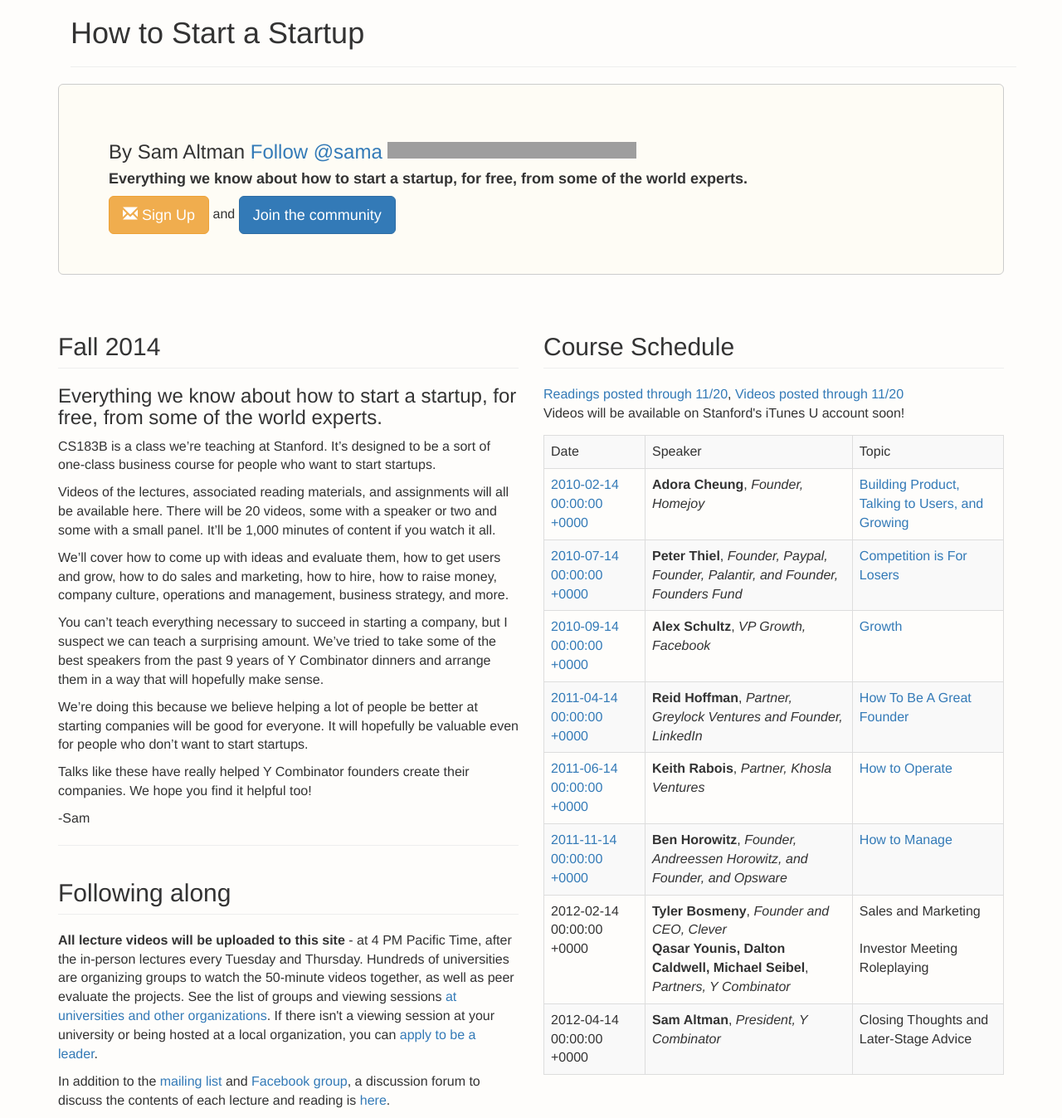
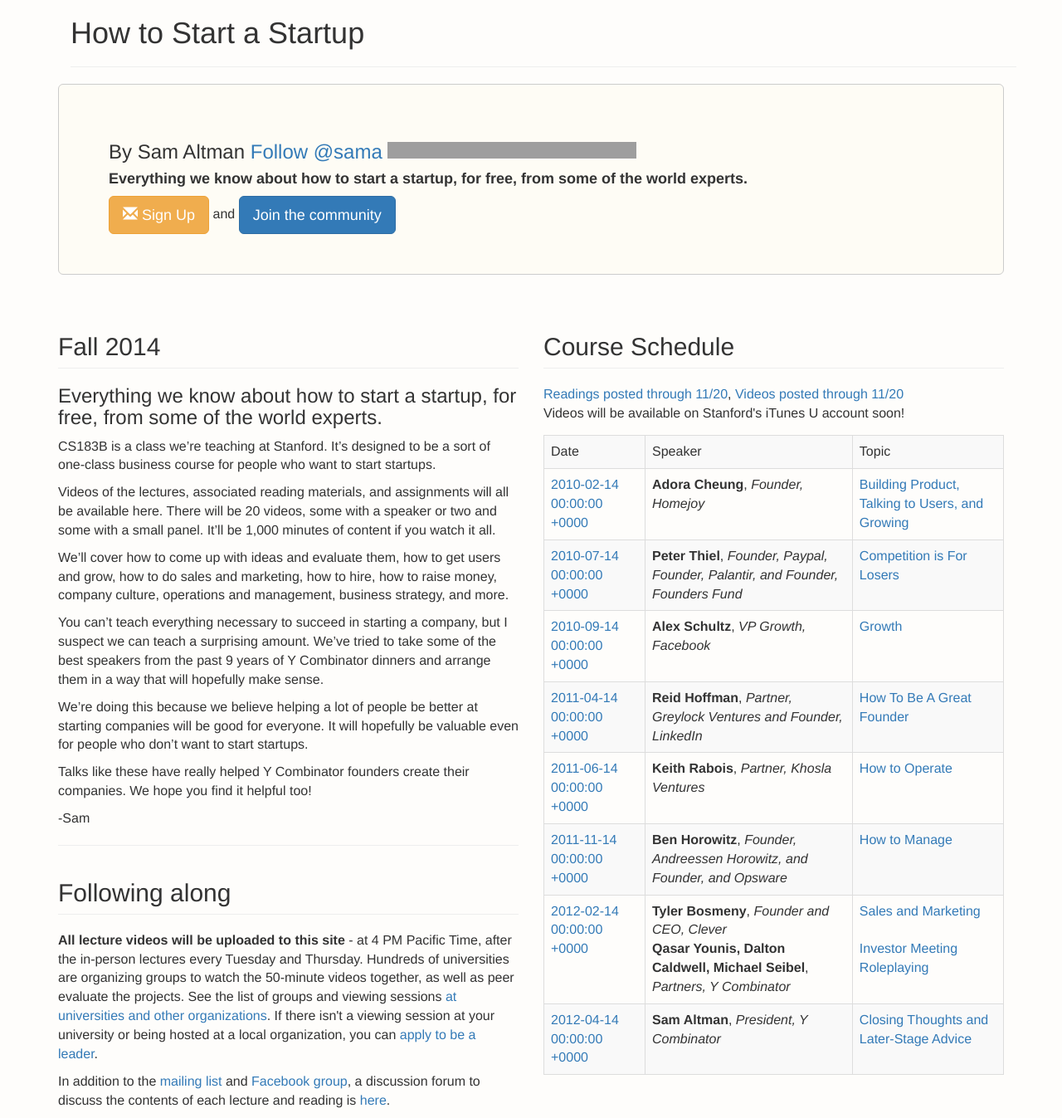
Before and after one commit to potluck/cs183b-bootstrap, a Jekyll site: the page built from index.md, in a window 1280 px wide. Shown: the whole page at 83% size. Built offline with Jekyll 4.4.1, drawn with Linux system fonts in a browser that asks for light colours; nearby versions of some CDN libraries; library files that are not in the unit come from our copies; comment, search, counter and statistics services are not loaded; a file with an impossible date is left out; grey boxes are pictures that could not be loaded.

Commit message:
Update index.md

```diff
--- a/index.md
+++ b/index.md
@@ -71,8 +71,8 @@
       {% for course in site.courses %}
 
       <tr>
-        <td>{% if course.lecno <= 18 %}<a href="/courses/{{ course.slug }}">{% endif %}
-          {{ course.date|remove:'"' }}{% if course.lecno <= 18 %}</a>{% endif %}
+        <td>{% if course.lecno <= 20 %}<a href="/courses/{{ course.slug }}">{% endif %}
+          {{ course.date|remove:'"' }}{% if course.lecno <= 20 %}</a>{% endif %}
         </td>
         <td>
           {% for speaker in course.speakers %}
@@ -82,8 +82,8 @@
           {% endfor %}
         </td>
         <td>
-        {% if course.lecno <= 18 %}<a href="/courses/{{ course.slug }}">{% endif %}
-            {{ course.topic}}{% if course.lecno <= 18 %}</a>{% endif %}
+        {% if course.lecno <= 20 %}<a href="/courses/{{ course.slug }}">{% endif %}
+            {{ course.topic}}{% if course.lecno <= 20 %}</a>{% endif %}
 
         </td>
       </tr>
```
